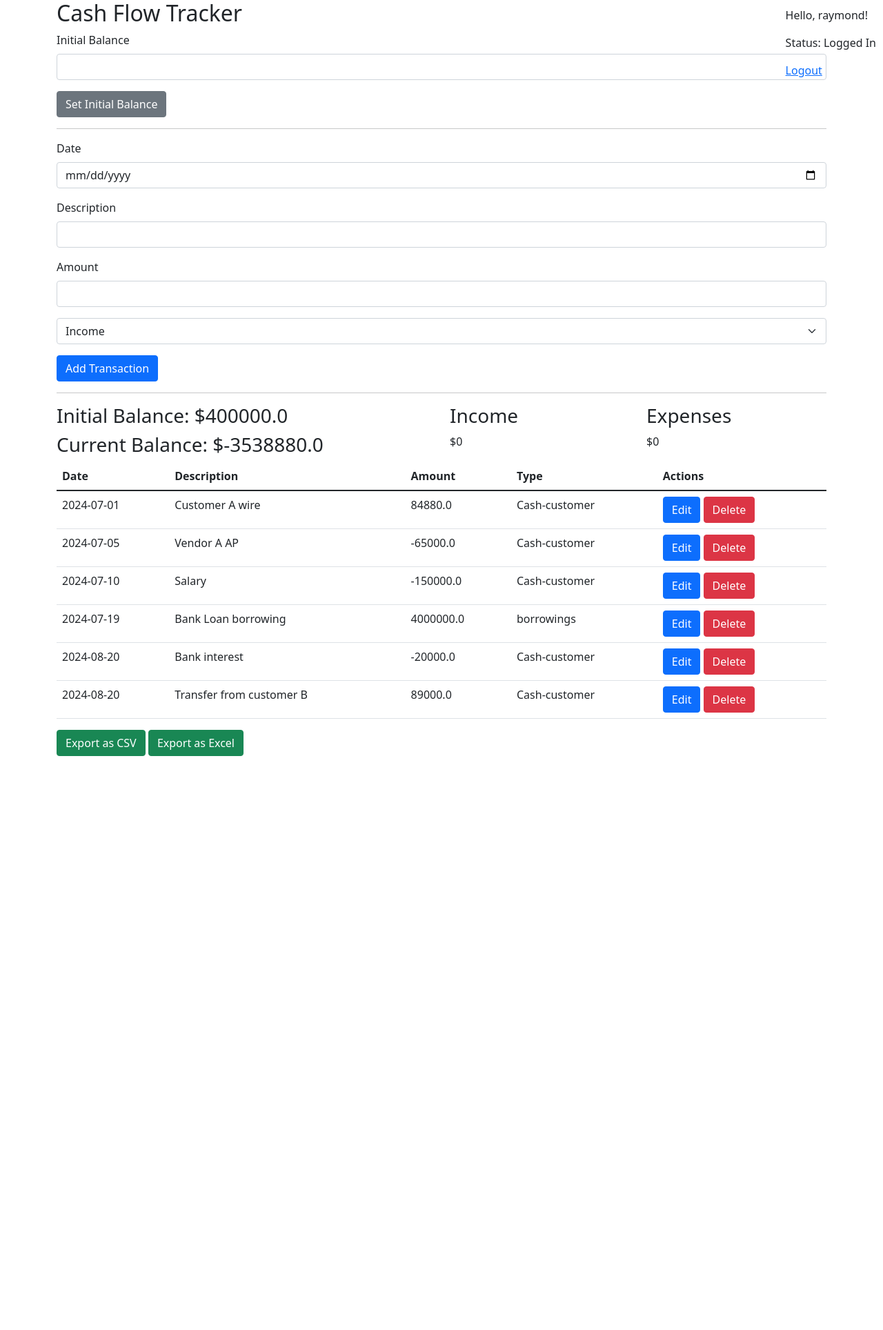
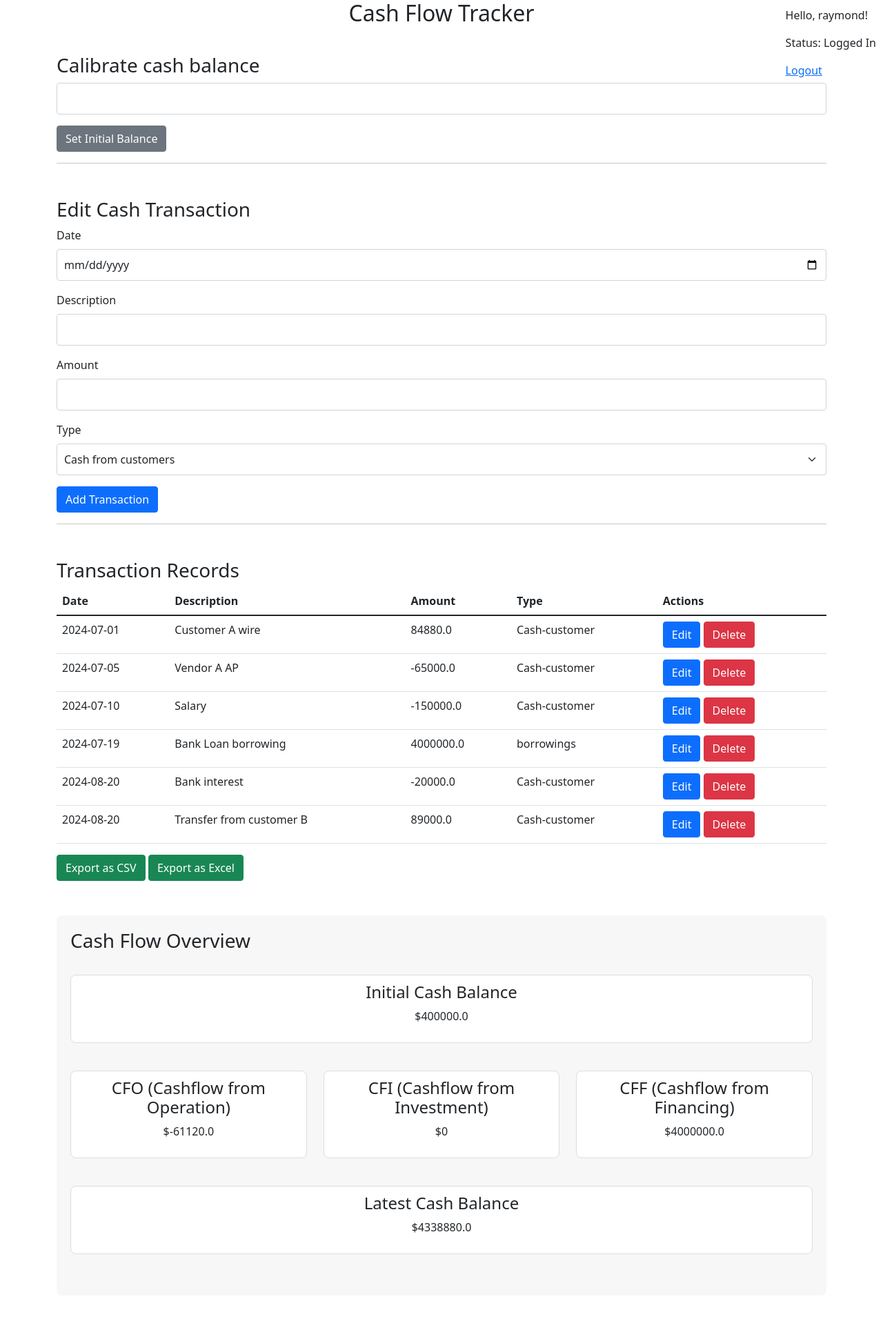
Before and after one commit to raymond0208/CashCatalyst, a Flask app: page /home in a window 1280 px wide. Shown: the whole page at 69% size. Before the commit the page ends 1096 px from the top, so only its background shows below. Run offline with Flask 3, Linux system fonts and the light colour scheme; a user stored in the database is signed in.

Commit message:
Version 1.1 update with CFO/CFI/CFF and new UI layout

```diff
--- a/app.py
+++ b/app.py
@@ -82,27 +82,25 @@ def home():
         db.session.commit()
         return redirect(url_for('home'))
 
-		# #Update balance
-        # if transaction['type'] == 'Income':
-        #     balance += transaction['amount']
-        # elif transaction['type'] == 'Expense':
-        #     balance -= transaction['amount']
-
-        # return redirect(url_for('home'))
-
-    # Retrieve all transactions and the initial balance
     transactions = Transaction.query.all()
     initial_balance_record = InitialBalance.query.first()
     initial_balance = initial_balance_record.balance if initial_balance_record else 0.0
-    balance = initial_balance + sum(
-        t.amount if t.type == 'Income' else -t.amount for t in transactions
-    )
 
-    total_income = sum(t.amount for t in transactions if t.type == 'Income')
-    total_expense = sum(t.amount for t in transactions if t.type == 'Expense')
+
+    # Calculations for CFO, CFI, and CFF
+    cfo_types = ["Cash-customer", "Salary-suppliers", "Interest-paid", "Income-tax", "Other-cfo"]
+    cfi_types = ["Buy-property-equipments", "Sell-property-equipments", "Buy-investment", "Sell-investment", "Other-cfi"]
+    cff_types = ["Issue-shares", "borrowings", "Repay-borrowings", "Pay-dividends", "Other-cff"]
+
+    total_cfo = sum(t.amount for t in transactions if t.type in cfo_types)
+    total_cfi = sum(t.amount for t in transactions if t.type in cfi_types)
+    total_cff = sum(t.amount for t in transactions if t.type in cff_types)
+
+    # Calculate balance
+    balance = initial_balance + total_cfo + total_cfi + total_cff
 
     return render_template('home.html', transactions=transactions, balance=balance, initial_balance=initial_balance,
-                           total_income=total_income, total_expense=total_expense, user=current_user,status=user_status)
+                           total_cfo=total_cfo, total_cfi=total_cfi, total_cff=total_cff, user=current_user,status=user_status)
 
 @app.route('/edit/<int:transaction_id>', methods=['GET','POST'])
 @login_required
--- a/templates/home.html
+++ b/templates/home.html
@@ -3,13 +3,49 @@
 <head>
     <meta charset="UTF-8">
     <meta name="viewport" content="width=device-width, initial-scale=1.0">
-    <title>Cash Flow Tracker</title>
+    <h2 class="text-center">Cash Flow Tracker</h2>
     <link href="https://cdn.jsdelivr.net/npm/bootstrap@5.1.3/dist/css/bootstrap.min.css" rel="stylesheet">
     <style>
         .user-info {
             position: absolute;
             top: 10px;
             right: 10px;
+        }
+        h2 {
+            margin-bottom: 40px;
+        }
+        /* Increase spacing for grouping effect */
+        .balance-section,
+        .transaction-form-section,
+        .initial-balance-section,
+        .export-buttons-section {
+            margin-bottom: 50px;
+        }
+        /* Additional padding to form inputs for better UX */
+        .form-control, .form-select {
+            padding: 10px;
+        }
+        .balance-section {
+            padding: 20px;
+            background-color: #f7f7f7;
+            border-radius: 8px;
+        }
+
+        .balance-item {
+            text-align: center;
+            margin-bottom: 20px;
+            padding: 10px;
+            border: 1px solid #ddd;
+            border-radius: 8px;
+            background-color: #ffffff;
+        }
+
+        .row {
+            margin-bottom: 20px;
+        }
+
+        .col {
+            flex: 1;
         }
         .fade-out {
             opacity: 1;
@@ -32,12 +68,12 @@
 </head>
 <body>
     <div class="container">
+        <!-- User login status -->
         <div class="user-info">
             <p>Hello, {{ user.username }}!</p>
             <p>Status: {{ status }}</p>
             <a href="{{ url_for('logout') }}">Logout</a>
         </div>
-        <h2>Cash Flow Tracker</h2>
 
         <!-- Flash Messages -->
         {% with messages = get_flashed_messages(with_categories=true) %}
@@ -53,15 +89,21 @@
         {% endwith %}
 
         <!-- Form to set the initial balance -->
+        <div class="initial-balance-section">
             <form method="POST" action="/set-initial-balance">
+              <h3>Calibrate cash balance</h3>
                 <div class="mb-3">
-                <label for="initial_balance" class="form-label">Initial Balance</label>
                     <input type="number" step="0.01" class="form-control" id="initial_balance" name="initial_balance" required>
                 </div>
                 <button type="submit" class="btn btn-secondary">Set Initial Balance</button>
             </form>
             <hr>
+        </div>
+
+        <!-- Form to set record transaction -->
+        <div class="transaction-form-section">
             <form method="POST">
+              <h3>Edit Cash Transaction</h3>
                 <div class="mb-3">
                     <label for="date" class="form-label">Date</label>
                     <input type="date" class="form-control" id="date" name="date" required>
@@ -75,37 +117,39 @@
                     <input type="number" step="0.01" class="form-control" id="amount" name="amount" required>
                 </div>
                 <div class="mb-3">
+                    <label for="amount" class="form-label">Type</label>
                     <select class="form-select" id="type" name="type">
-                    <option value="Income">Income</option>
-                    <option value="Expense">Expense</option>
+                        <optgroup label="Cashflow from operation">
+                            <option value="Cash-customer">Cash from customers</option>
+                            <option value="Salary-suppliers">Salary & Supplier payments</option>
+                            <option value="Interest-paid">Interest paid</option>
+                            <option value="Income-tax">Income taxes</option>
+                            <option value="Other-cfo">Other operating cashflow</option>
+                        </optgroup>
+                        <optgroup label="Cashflow from investment">
+                            <option value="Buy-property-equipments">Purchase of property&equipments</option>
+                            <option value="Sell-property-equipments">Sell of property&equipments</option>
+                            <option value="Buy-investment">Purchase of investments</option>
+                            <option value="Sell-investment">Sale of investments</option>
+                            <option value="Other-cfi">Other investing cashflow</option>
+                        </optgroup>
+                        <optgroup label="Cashflow from financing">
+                            <option value="Issue-shares">Issuing shares</option>
+                            <option value="borrowings">Borrowings</option>
+                            <option value="Repay-borrowings">Repayment of borrowings</option>
+                            <option value="Pay-dividends">Dividends paid</option>
+                            <option value="Other-cff">Other financing cashflow</option>
+                        </optgroup>
                     </select>
                 </div>
                 <button type="submit" class="btn btn-primary">Add Transaction</button>
             </form>
-
             <hr>
-
-        <div class="row">
-            <div class="col-md-6">
-                <h3>Initial Balance: ${{ initial_balance }}</h3>
-                <h3>Current Balance: ${{ balance }}</h3>
         </div>
 
-            <div class="col-md-6">
-                <!-- Report Section -->
-                <div class="row">
-                    <div class="col-md-6">
-                        <h3>Income</h3>
-                        <p>${{ total_income }}</p>
-                    </div>
-                    <div class="col-md-6">
-                        <h3>Expenses</h3>
-                        <p>${{ total_expense }}</p>
-                    </div>
-                </div>
-            </div>
-        </div>
-
+        <!-- Record table -->
+        <div class="record-table-section">
+          <h3>Transaction Records</h3>
             <table class="table" id="transactionTable">
                 <thead>
                     <tr>
@@ -133,15 +177,61 @@
                     {% endfor %}
                 </tbody>
             </table>
+        </div>
 
         <!-- Export Buttons -->
-         <div class="mt3">
+        <div class="export-buttons-section">
             <a href="{{  url_for('export', file_type='csv')  }}" class="btn btn-success">Export as CSV</a>
             <a href="{{  url_for('export', file_type='excel')  }}" class="btn btn-success">Export as Excel</a>
             </div>
 
+        <!-- Display Balance and amount -->
+        <div class="balance-section">
+            <h3>Cash Flow Overview</h3>
+            <br>
+            <!-- Row 1: Initial Cash Balance -->
+            <div class="row">
+                <div class="col">
+                    <div class="balance-item">
+                        <h4>Initial Cash Balance</h4>
+                        <p>${{ initial_balance }}</p>
+                    </div>
+                </div>
+            </div>
+            <!-- Row 2: CFO, CFI, CFF -->
+            <div class="row">
+                <div class="col">
+                    <div class="balance-item">
+                        <h4>CFO (Cashflow from Operation)</h4>
+                        <p class="cfo-amount">${{ total_cfo }}</p>
+                    </div>
+                </div>
+                <div class="col">
+                    <div class="balance-item">
+                        <h4>CFI (Cashflow from Investment)</h4>
+                        <p>${{ total_cfi }}</p>
+                    </div>
+                </div>
+                <div class="col">
+                    <div class="balance-item">
+                        <h4>CFF (Cashflow from Financing)</h4>
+                        <p>${{ total_cff }}</p>
+                    </div>
+                </div>
+            </div>
+            <!-- Row 3: Latest Cash Balance -->
+            <div class="row">
+                <div class="col">
+                    <div class="balance-item">
+                        <h4>Latest Cash Balance</h4>
+                        <p>${{ balance }}</p>
+                    </div>
+                </div>
+            </div>
+        </div>
 
     </div>
+
     <script>
         window.onload = function() {
             setTimeout(function() {
@@ -211,5 +301,6 @@
             }
         });
     </script>
+
 </body>
 </html>
```
Also changed, not shown: templates/edit_transaction.html (+21 -2 lines), README.md, UI-v1.1.png (added), instance/cash_flow.db. Lines whose indentation alone changed are shown as unchanged.
